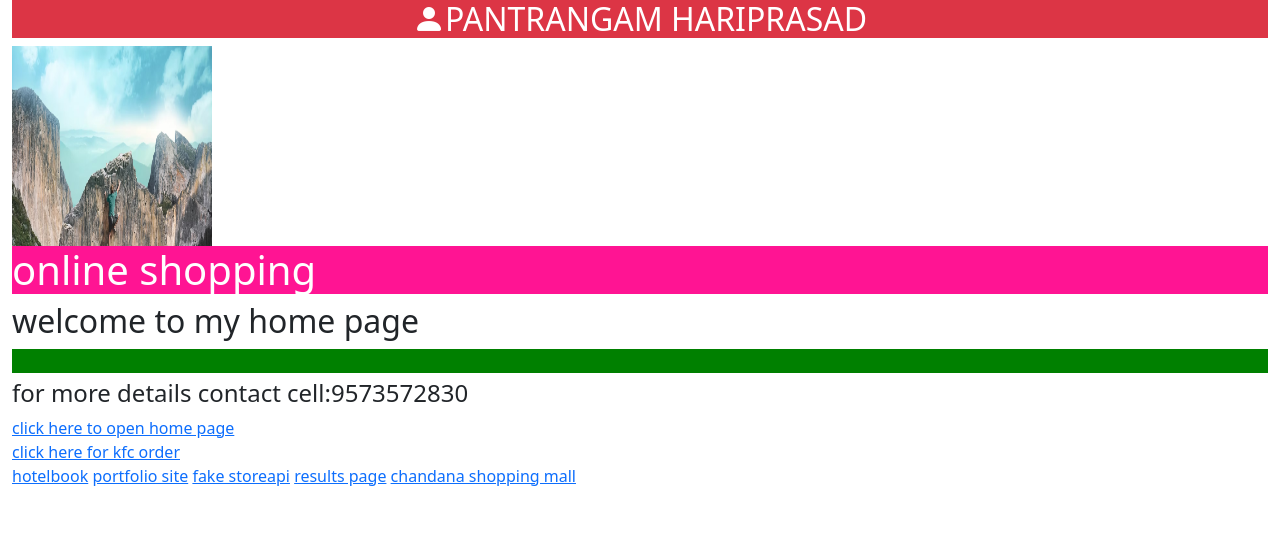
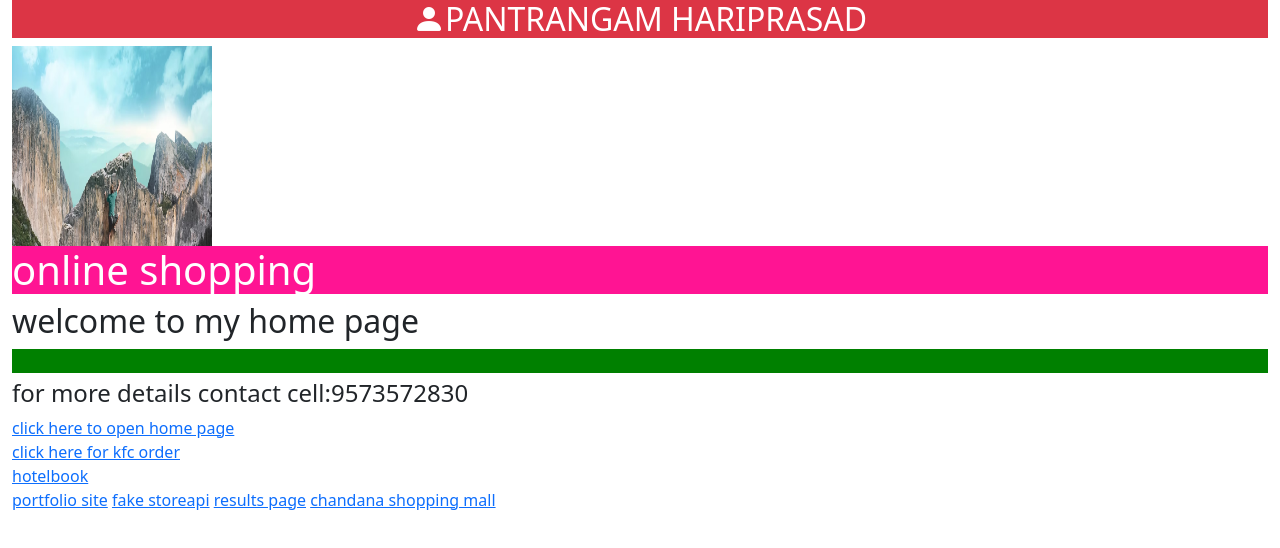
Before and after one commit to hariprasadpantrangam/onlineshopping, a website: page index.html in a window 1280 px wide. Drawn offline with nearby package versions, Linux system fonts and the light colour scheme.

Commit message:
new added

```diff
--- a/index.html
+++ b/index.html
@@ -17,7 +17,7 @@
    <h4>for more details contact cell:9573572830</h4>
    <a href="home.html">click here to open home page</a><br>
    <a href="kfcorder.html">click here for kfc order</a><br>
-   <a href="hotelbook.html">hotelbook</a>
+   <a href="hotelbook.html">hotelbook</a><br>
    <a href="portfolio.html">portfolio site</a>
    <a href="fakestoreapi.html">fake storeapi</a>
    <a href="result.html">results page</a>
```
